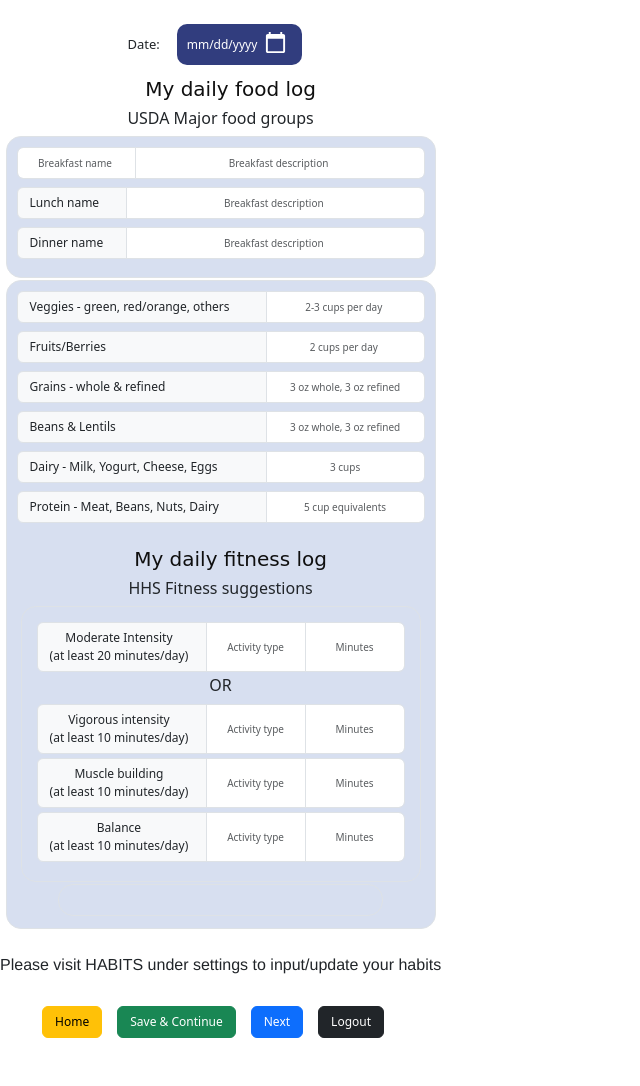
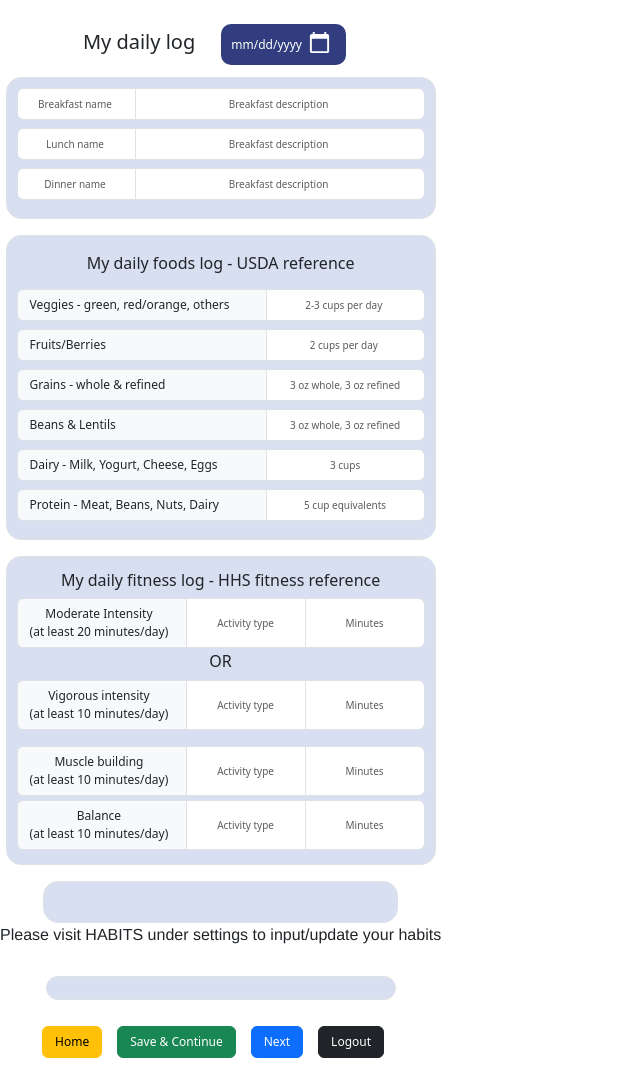
Before and after one commit to girishk909/Top3Health, a Django app: page /Dailylog/ in a window 1280 px wide. Shown: the whole page, without its empty margins (0-640 px from the left). Before the commit the page ends 1038 px from the top, so only its background shows below. Run offline with Django 4.2, Linux system fonts and the light colour scheme; the visitor is signed in with stand-in values (Sample User, id 1); data that the repository does not hold is empty; style sheets or scripts are compiled from the project's sources; some libraries are stand-ins or nearby versions; some web fonts are replaced.

Commit message:
changes to the daily log

```diff
--- a/backend/templates/food_log2.html
+++ b/backend/templates/food_log2.html
@@ -37,8 +37,8 @@ margin-left:-20px;
 
 .logout{text-align: right; margin-top:-35px; margin-right:0px;}
 .form-container2 { width: 430px; padding:10px; border-radius:15px;  background-color: rgb(215, 223, 240);}
-.form-container3 { width: 325px; padding:15px; border-radius:15px;  background-color: rgb(215, 223, 240);}
-.form-container { width: 400px; padding:15px; border-radius:15px;  background-color: rgb(215, 223, 240);}
+.form-container3 { width: 355px; padding:20px; border-radius:15px;  background-color: rgb(215, 223, 240);}
+.form-container { width: 350px; padding:10px; border-radius:15px;  background-color: rgb(215, 223, 240);}
 
 .form-control {margin-bottom: 0px; width:100px;font-size: 12px;}
 
@@ -109,16 +109,16 @@ text-align: left; padding: 0px; margin-top: 0px; margin-right: 0px; margin-botto
          <br>
          <div class="container-fluid  no-border mx-auto text-center background-color:forestgreen">
 
-<h6 style="font-size:13px;">Date:&nbsp;&nbsp;&nbsp;&nbsp; <input name="Meal_date2" class="text-white colcustom1 mb-1" type="date"  /></h6>
+<h6 style="font-size:20px;">My daily log&nbsp;&nbsp;&nbsp;&nbsp; <input name="Meal_date2" class="text-white colcustom1 mb-1" type="date"  /></h6>
 
 
 
 {% if request.user.mode == 'study_mode' %}
 
 
-<h5
-  class="text-center mb-3">
-  </h5>
+<!-- <h5
+  class="text-center mb-1">
+  </h5> -->
 
         <div class="form-container mx-auto  text-center form-check checkbox-xl checkbox-primary  border" >
 
@@ -176,9 +176,9 @@ text-align: left; padding: 0px; margin-top: 0px; margin-right: 0px; margin-botto
              {% endif %}
             </div>
 
-             <h5 class="text-center mb-2">My daily food log</h5>
-             <h6  style= "font-size:16px;"class=" text-center mb-2 ">USDA Major food groups </h6>
-             <div class="form-container2 mx-auto text-center form-check checkbox-xl checkbox-primary  border" >
+             <!-- <h5 class="text-center mb-2">My daily food log</h5>
+             <h6  style= "font-size:16px;"class=" text-center mb-2 ">USDA Major food groups </h6> -->
+             <div class="form-container2 mx-auto text-center form-check checkbox-xl mb-3 checkbox-primary  border" >
 
              <div class="input-group text-center mb-2 ">
               <!-- <span style="width:110px;" class="input-group-text font-weight-bold mx-auto  text-center">Breakfast name</span> -->
@@ -187,21 +187,23 @@ text-align: left; padding: 0px; margin-top: 0px; margin-right: 0px; margin-botto
                </div>
 
                <div class="input-group text-center mb-2 ">
-                <span style="width:110px;" class="input-group-text font-weight-bold mx-auto  text-center">Lunch name</span>
+                <input type="text" style="width:110px;" class="form-control text-center" name="Breakfast_name"  placeholder="Lunch name ">
+                <!-- <span style="width:110px;" class="input-group-text font-weight-bold mx-auto  text-center">Lunch name</span> -->
                 <input type="text" style="width:280px;" class="form-control text-center" name="veggies"  placeholder="Breakfast description ">
                  </div>
 
                  <div class="input-group text-center mb-2 ">
-                  <span style="width:110px;" class="input-group-text font-weight-bold mx-auto  text-center">Dinner name</span>
+                  <input type="text" style="width:110px;" class="form-control text-center" name="Breakfast_name"  placeholder="Dinner name ">
+                  <!-- <span style="width:110px;" class="input-group-text font-weight-bold mx-auto  text-center">Dinner name</span> -->
                   <input type="text" style="width:280px;" class="form-control text-center" name="veggies"  placeholder="Breakfast description ">
                    </div>
 
 
                </div>
 
-        <div class="form-container2 mx-auto text-center form-check checkbox-xl checkbox-primary  border" >
+        <div class="form-container2 mx-auto text-center form-check checkbox-xl checkbox-primary mb-3  border" >
 
-
+          <h6 class="text-center mt-2 mb-3">My daily foods log - USDA reference</h6>
 
           <div class="input-group text-center mb-2 ">
             <span style="width:250px;" class="input-group-text font-weight-bold mx-auto  text-center">Veggies - green, red/orange, others</span>
@@ -239,14 +241,15 @@ text-align: left; padding: 0px; margin-top: 0px; margin-right: 0px; margin-botto
                      </div>
 
 
+  </div>
 
 
 
 
-      <h5 class="text-center mt-4 mb-2">My daily fitness log</h5>
-      <h6  style= "font-size:16px;"class=" text-center mb-2 ">HHS Fitness suggestions </h6>
+      <!-- <h6  style= "font-size:16px;"class=" text-center mb-2 ">HHS Fitness suggestions </h6> -->
 
-      <div class="form-container mx-auto  text-center form-check checkbox-xl checkbox-primary  border" >
+      <div class="form-container2 mx-auto  text-center form-check checkbox-xl checkbox-primary mb-3 border" >
+        <h6 class="text-center mt-1 mb-2">My daily fitness log - HHS fitness reference</h6>
 
         <div class="input-group mb-1">
             <span class="input-group-text font-weight-bold">Moderate Intensity<br>(at least 20 minutes/day)</span>
@@ -273,7 +276,7 @@ text-align: left; padding: 0px; margin-top: 0px; margin-right: 0px; margin-botto
 
              <h6 class="text-center">OR</h6>
 
-      <div class="input-group mb-1 ">
+      <div class="input-group mb-3 ">
         <span class="input-group-text text-center font-weight-bold">Vigorous intensity<br>(at least 10 minutes/day) </span>
 
         <input type="text3" class="form-control text-center" name="vigorous_intensity_type" placeholder="Activity type"  list="fit1">
@@ -329,25 +332,25 @@ text-align: left; padding: 0px; margin-top: 0px; margin-right: 0px; margin-botto
 
   {% if  myhabits.Stretches or myhabits.Reduce_processed or myhabits.Prepare_meals or myhabits.Wake_time or myhabits.food_cost_savings or myhabits.Clear_kitchen or myhabits.Brush_floss or myhabits.Groceries_shop or myhabits.daily_mindfulness or myhabits.food_suggestions or myhabits.reduce_alcohol or myhabits.reduce_smoking %}
 
-  <h5 class="text-center mb-2">My habit tracker</h5>
+  <h6 class="text-center mb-2">My daily habit tracker</h6>
 
   {% endif %}
 
        {% if  myhabits.Stretches %}
 
         <div class="input-group mb-1">
-            <input type="text" style="width:150px; margin-right:25px;" class="form-control text-center " name="{{ myhabits.Stretches }}" value="{{ myhabits.Stretches }}" placeholder="Your habit 1" readonly>
+            <input type="text" style="width:120px; margin-right:25px;" class="form-control text-center " name="{{ myhabits.Stretches }}" value="{{ myhabits.Stretches }}" placeholder="Your habit 1" readonly>
             <input type="checkbox" class="checkbox-xl form-check-input" id="check1" name="Stretch_check" value="something">
         </div>
 
 {% endif %}
 
-{% if myhabits %}
+{% if myhabits.Reduced_processed %}
 
 
 <div class="input-group mb-1 ">
 
-  <input type="text" style = "width:150px; margin-right:25px;" class="form-control text-center" name="{{myhabits.Reduce_processed}}" value="{{myhabits.Reduce_processed}}" placeholder="Your habit 2" readonly  >
+  <input type="text" style = "width:120px; margin-right:25px;" class="form-control text-center" name="{{myhabits.Reduce_processed}}" value="{{myhabits.Reduce_processed}}" placeholder="Your habit 2" readonly  >
   <input type="checkbox" class="checkbox-xl form-check-input " id="check1" name="processed_check" value="something" >
       </div>
 
@@ -453,13 +456,41 @@ text-align: left; padding: 0px; margin-top: 0px; margin-right: 0px; margin-botto
 
 
 
-</div>
-<br>
+
+
 {% if not myhabits.Stretches and not myhabits.Reduce_processed and not myhabits.Prepare_meals and not myhabits.Wake_time and not myhabits.food_cost_savings and not myhabits.Clear_kitchen and not myhabits.Brush_floss and not myhabits.Groceries_shop and not myhabits.daily_mindfulness and not myhabits.food_suggestions and not myhabits.reduce_alcohol and not myhabits.reduce_smoking %}
     <h6 style="font-family:'Franklin Gothic Medium', 'Arial Narrow', Arial, sans-serif" class=" text-center  ">Please visit HABITS under settings to input/update your habits</h6>
 {% endif %}
 
 <br>
+
+
+<div class="form-container mx-auto  text-center form-check checkbox-xl checkbox-primary  border">
+
+  <!-- {% if  myhabits.Stretches or myhabits.Reduce_processed or myhabits.Prepare_meals or myhabits.Wake_time or myhabits.food_cost_savings or myhabits.Clear_kitchen or myhabits.Brush_floss or myhabits.Groceries_shop or myhabits.daily_mindfulness or myhabits.food_suggestions or myhabits.reduce_alcohol or myhabits.reduce_smoking %} -->
+
+  <h6 class="text-center">My daily expense tracker</h6>
+
+  <!-- {% endif %} -->
+
+       <!-- {% if  myhabits.Stretches %} -->
+
+        <div class="input-group mb-1">
+            <input type="text" style="width:50px; margin-right:5px;" class="form-control text-center " name="{{ myexpenses.weekly_eatout_cost }}" value="{{ myexpenses.weekly_eatout_cost }}" placeholder="Total daily eatout cost " readonly>
+            <!-- <input type="checkbox" class="checkbox-xl form-check-input" id="check1" name="Stretch_check" value="something"> -->
+        </div>
+
+<!-- {% endif %} -->
+
+</div>
+
+
+
+
+<br>
+
+
+
 <div class="button-group text-center mx-auto nowrap">
 <div class=" text-center ">
   <a href="/landing"><button class="btn btn-warning btn-xs" name="home" type="button">Home</button></a>
--- a/backend/templates/landing-bootstrap.html
+++ b/backend/templates/landing-bootstrap.html
@@ -262,7 +262,7 @@ img.dashboard-image {
                       <div class="collapse overflow-hidden navbar-collapse mb-4" id="navbarResponsive">
 
                         <ul class="navbar-nav mx-auto text-center">
-                              <li class="nav-item"><a href="{% url 'minorsym' %}" class="nav-link">My Symptoms</a></li>
+
                               <li class="nav-item"><a href="{% url 'settings' %}" class="nav-link">Settings</a></li>
                               <!-- <li class="nav-item"><a href="{% url 'Dailylog' %}" class="nav-link">Daily-Log</a></li> -->
                               <li class="nav-item"><a href="/logout" class="nav-link">Logout</a></li>
--- a/backend/top3health/views.py
+++ b/backend/top3health/views.py
@@ -342,7 +342,13 @@ class LandingView(TemplateView):
 def DailylogView(request):
     if request.user.is_authenticated:
         myhabits_record = request.user.myhabits.last()
+
         # print(myhabits_record.__dict__)
+
+        # try:
+        #     myexpenses_record = request.user.myexpenses
+        # except Myexpenses.DoesNotExist:
+        #     myexpenses_record = None
 
         if myhabits_record:
             Stretches = myhabits_record.Stretches
@@ -363,11 +369,11 @@ def DailylogView(request):
             custom_habit_1 = myhabits_record.custom_habit_1
             custom_habit_2 = myhabits_record.custom_habit_2
             custom_habit_3 = myhabits_record.custom_habit_3
+
         else:
             Stretches = None
 
             print("Myhabits record does not exist.")
-
 
         form = MydailylogForm(request.POST or None)
         if form.is_valid():
@@ -379,7 +385,8 @@ def DailylogView(request):
             print(form.errors)
         context = {
             'form': form,
-            'myhabits': myhabits_record #pass the myhabits_record
+            'myhabits': myhabits_record, #pass the myhabits_record
+            # 'myexpenses_record': myexpenses_record,
         }
         return render(request, 'food_log2.html', context)
 
```
Also changed, not shown: 2 other files.
